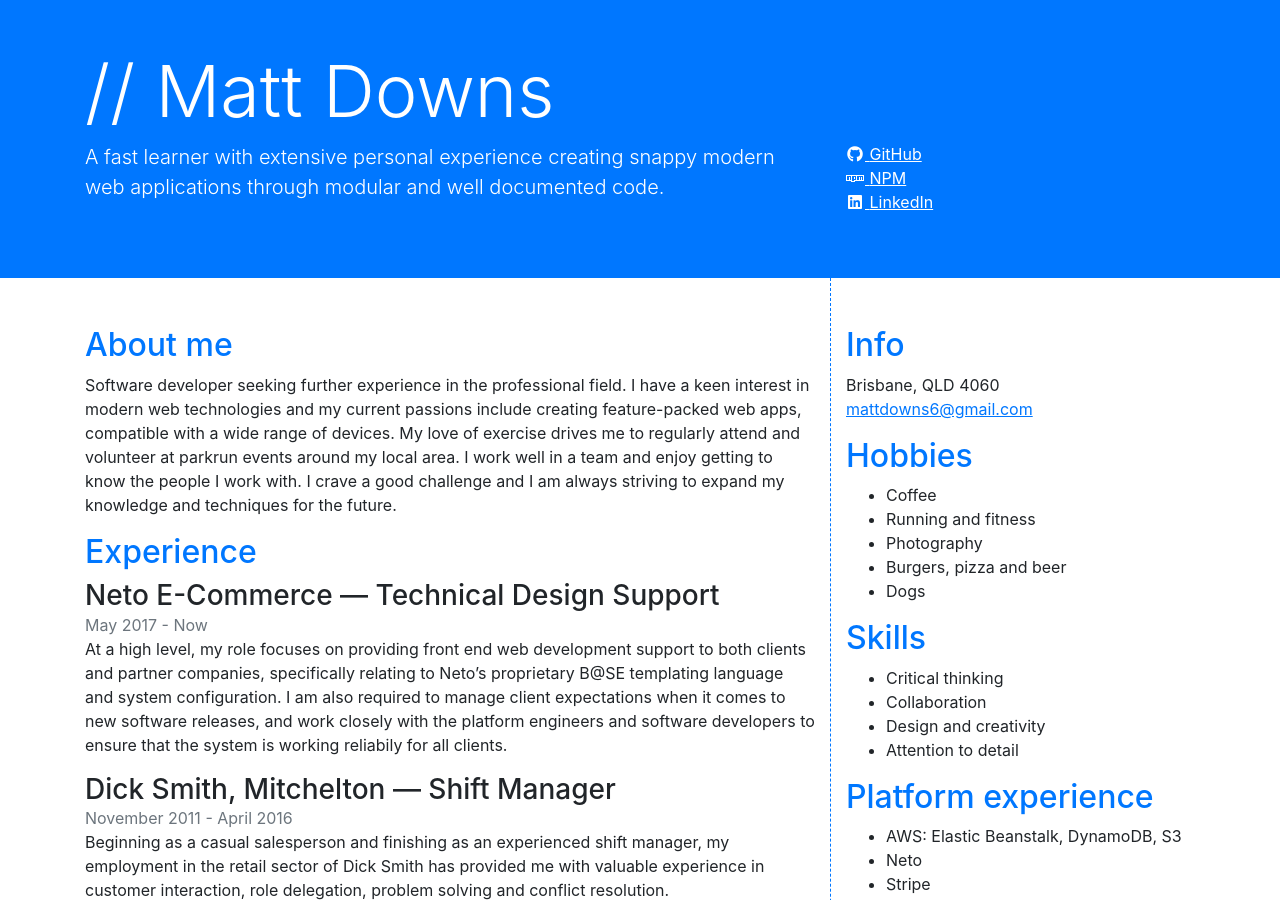
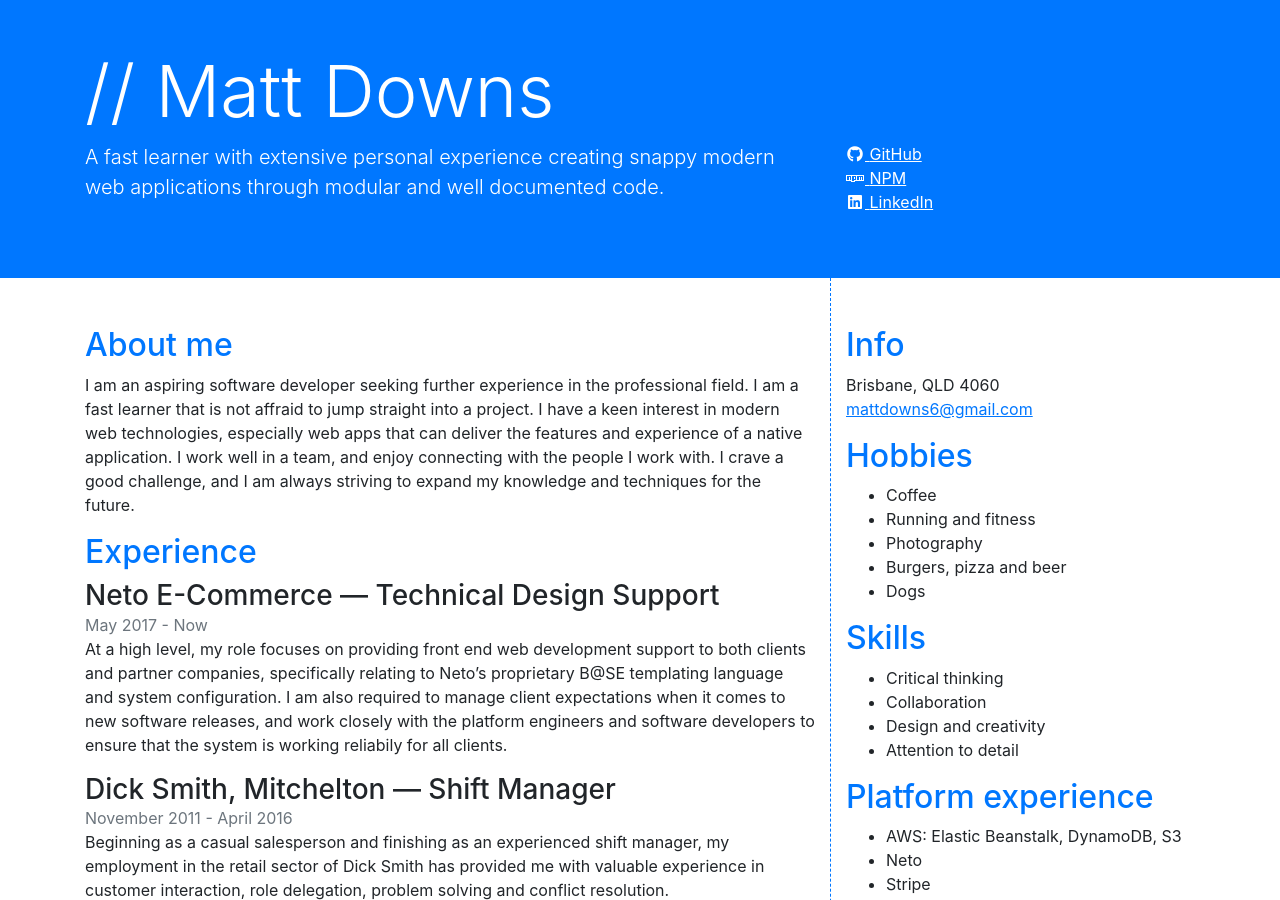
Before and after one commit to matt-downs/matt-downs.github.io, a Jekyll site: the page built from index.html, in a window 1280 px wide and 900 px high. Built offline with Jekyll 4.4.1, drawn with Linux system fonts in a browser that asks for light colours; nearby versions of some CDN libraries.

Commit message:
Update about me

```diff
--- a/index.html
+++ b/index.html
@@ -6,9 +6,10 @@
 <div class="row content">
     <div class="col-md-8 pt-5">
         <h2>About me</h2>
-        <p>Software developer seeking further experience in the professional field. I have a keen interest in modern web technologies and my current passions include creating feature-packed web apps, compatible with a wide range of devices. My love of exercise drives me to regularly attend and volunteer at parkrun events around my local area. I work well in a team and enjoy getting to know the people I work with. I crave a good challenge and I am always striving to expand my knowledge and techniques for the future.</p>
+        <p>I am an aspiring software developer seeking further experience in the professional field. I am a fast learner that is not affraid to jump straight into a project. I have a keen interest in modern web technologies, especially web apps that can deliver the features and experience of a native application. I work well in a team, and enjoy connecting with the people I work with. I crave a good challenge, and I am always striving to expand my knowledge and techniques for the future.</p>
 
         <h2>Experience</h2>
+
         <h3 class="mb-0">Neto E-Commerce — Technical Design Support</h3>
         <span class="text-muted">May 2017 - Now</span>
         <p>At a high level, my role focuses on providing front end web development support to both clients and partner companies, specifically relating to Neto’s proprietary B@SE templating language and system configuration. I am also required to manage client expectations when it comes to new software releases, and work closely with the platform engineers and software developers to ensure that the system is working reliabily for all clients.</p>
```
